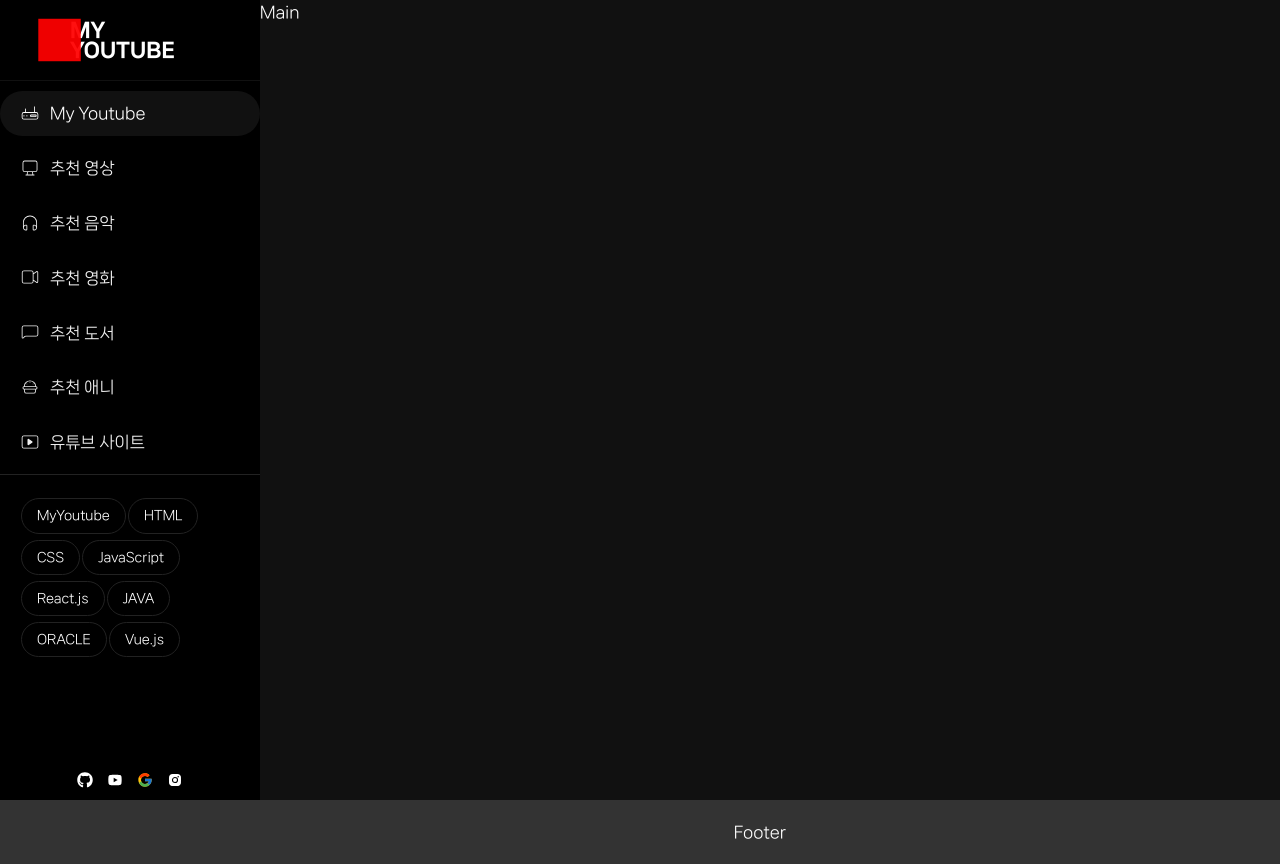
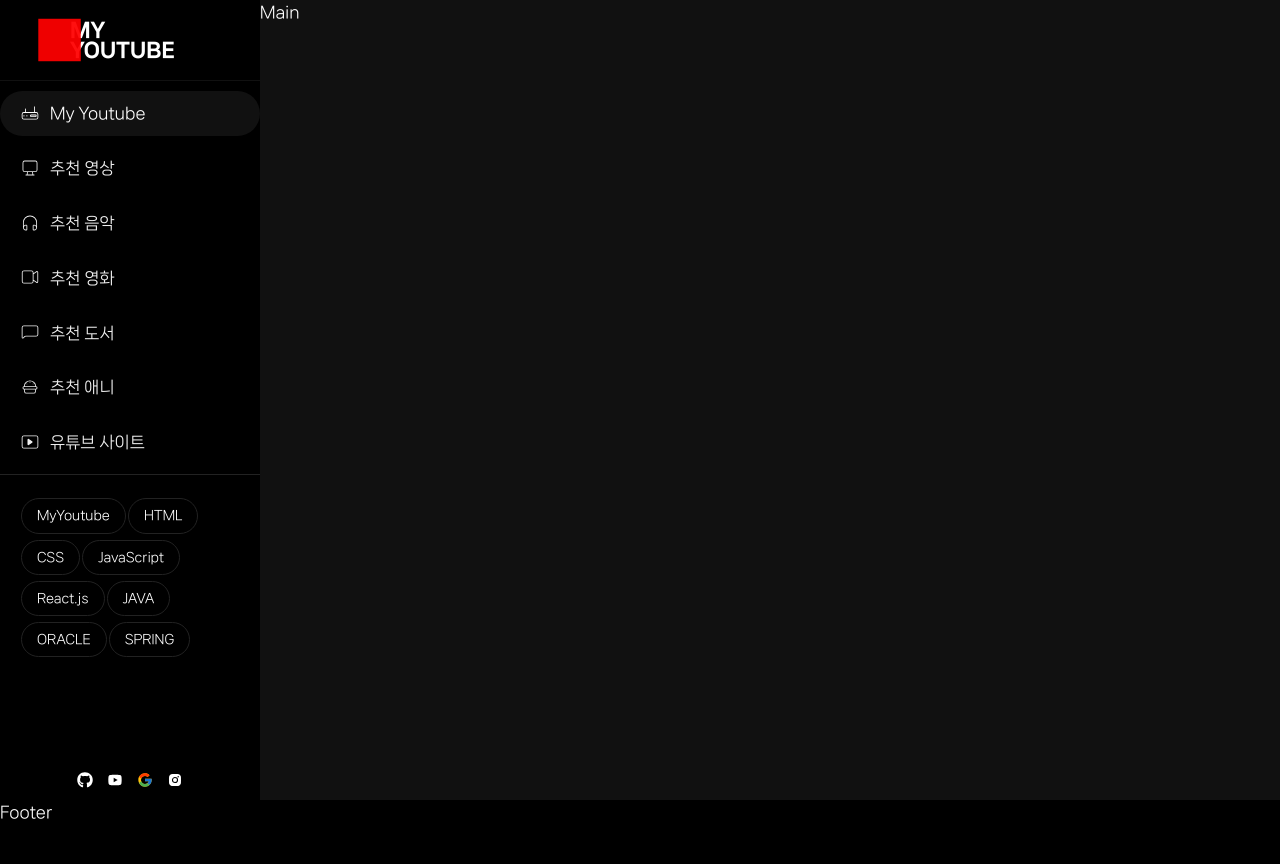
Before and after one commit to kidream13/webs-youtube, a React (Create React App) app: page / in a window 1280 px wide. After the commit the page ends 824 px from the top, so only its background shows below. Built offline with nearby package versions, Linux system fonts and the light colour scheme.

Commit message:
헤더영역데이터작업

```diff
--- /dev/null
+++ b/src/components/header/Logo.jsx
@@ -0,0 +1,15 @@
+import React from 'react'
+
+const Logo = () => {
+  return (
+
+      <h1 className='header_logo'>
+        <a href="/">
+          <em aria-hidden='true'></em>
+          <span>my<br/>youtube</span>
+        </a>
+      </h1>
+  )
+}
+
+export default Logo
--- /dev/null
+++ b/src/components/header/Menu.jsx
@@ -0,0 +1,34 @@
+import React from 'react'
+import { headerMenus, searchKeyword } from '../../data/header'
+import { Link, useLocation } from 'react-router-dom'
+
+const Menu = () => {
+
+    const location = useLocation();
+
+  return (
+      <nav className='header_menu'>
+    <ul className='menu'>
+        {headerMenus.map((menu, key) =>(
+        <li key={key} className={location.pathname === menu.src ? 'active' : ''}>
+            <Link to={menu.src}>
+                {menu.icon}
+                {menu.title}
+            </Link>
+        </li>
+        ))}
+    </ul>
+    <ul className='keyword'>
+        {searchKeyword.map((keyword, key)=>(
+        <li key={key} className={location.pathname === keyword.src ? 'active' : ''}>
+        <Link to={keyword.src}>
+        {keyword.title}
+        </Link>
+        </li>
+        ))}
+    </ul>
+    </nav>
+  )
+}
+
+export default Menu
--- /dev/null
+++ b/src/components/header/Sns.jsx
@@ -0,0 +1,26 @@
+import React from 'react'
+import {snsLink} from '../../data/header'
+
+
+const Sns = () => {
+  return (
+
+    <div className='header_sns'>
+    <ul>
+        {snsLink.map((sns, key)=>(
+        <li key={key} >
+            <a href={sns.url}
+            target='_blank'
+            rel="noopener noreferrer">
+            <span>{sns.icon}</span>
+            </a>
+        </li>
+        ))}
+
+    </ul>
+</div>
+
+  )
+}
+
+export default Sns
--- a/src/components/section/Footer.jsx
+++ b/src/components/section/Footer.jsx
@@ -2,9 +2,7 @@
 
 const Footer = () => {
   return (
-    <footer id='footer' role='contentinfo'>
-      Footer
-      </footer>
+    <div>Footer</div>
   )
 }
 
--- a/src/components/section/Header.jsx
+++ b/src/components/section/Header.jsx
@@ -1,97 +1,20 @@
 import React from 'react'
 
-import { CiRouter, CiMonitor, CiHeadphones,CiVideoOn,CiChat1, CiBurger, CiYoutube, } from "react-icons/ci";
-import { BiLogoInstagramAlt } from "react-icons/bi";
-import { FcGoogle } from "react-icons/fc";
-import { RiYoutubeFill } from "react-icons/ri";
-import { FaGithub } from "react-icons/fa";
+import Logo from '../header/Logo';
+import Menu from '../header/Menu';
+import Sns from '../header/Sns';
 
 
 const Header = () => {
+
+
   return (
     <header id='header' role='banner'>
-      <h1 className='header_logo'>
-        <a href="/">
-          <em aria-hidden='true'></em>
-          <span>my<br/>youtube</span>
-        </a>
-      </h1>
-      <nav className='header_menu'>
-        <ul className='menu'>
-          <li className='active'>
-            <a href='/'><CiRouter />My Youtube</a>
-          </li>
-          <li>
-            <a href='/today'><CiMonitor />
-            추천 영상</a>
-          </li>
-          <li>
-            <a href='/music'><CiHeadphones />추천 음악</a>
-          </li>
-          <li>
-            <a href='/movie'><CiVideoOn />추천 영화</a>
-          </li>
-          <li>
-            <a href='/book'><CiChat1 />추천 도서</a>
-          </li>
-          <li>
-            <a href='/anime'><CiBurger />추천 애니</a>
-          </li>
-          <li>
-            <a href='/youtube'><CiYoutube />유튜브 사이트</a>
-          </li>
-        </ul>
-        <ul className='keyword'>
-          <li>
-            <a href="/youtube">MyYoutube</a>
-          </li>
-          <li>
-            <a href="/search/html">HTML</a>
-          </li>
-          <li>
-            <a href="/search/css">CSS</a>
-          </li>
-          <li>
-            <a href="/search/javascript">JavaScript</a>
-          </li>
-          <li>
-            <a href="/search/react.js">React.js</a>
-          </li>
-          <li>
-            <a href="/search/java">JAVA</a>
-          </li>
-          <li>
-            <a href="/search/oracle">ORACLE</a>
-          </li>
-          <li>
-            <a href="/search/vue.js">Vue.js</a>
-          </li>
-        </ul>
-      </nav>
-      <div className='header_sns'>
-      <ul>
-        <li>
-          <a href="https://github.com">
-          <FaGithub />
-          </a>
-        </li>
-        <li>
-          <a href="https://youtube.com">
-          <RiYoutubeFill />
-          </a>
-        </li>
-        <li>
-          <a href="https://google.com">
-          <FcGoogle />
-          </a>
-        </li>
-        <li>
-          <a href="https://instagram.com">
-          <BiLogoInstagramAlt />
-          </a>
-        </li>
-      </ul>
-      </div>
+    <Logo/>
+    <Menu/>
+    <Sns/>
+
+
     </header>
   )
 }
--- /dev/null
+++ b/src/data/header.js
@@ -0,0 +1,104 @@
+import { CiRouter, CiMonitor, CiHeadphones,CiVideoOn,CiChat1, CiBurger, CiYoutube, } from "react-icons/ci";
+import { BiLogoInstagramAlt } from "react-icons/bi";
+import { FcGoogle } from "react-icons/fc";
+import { RiYoutubeFill } from "react-icons/ri";
+import { FaGithub } from "react-icons/fa";
+
+
+
+export const headerMenus =[
+    {
+        title: "My Youtube",
+        icon: <CiRouter />,
+        src: "/"
+    },
+    {
+        title: "추천 영상",
+        icon: <CiMonitor />,
+        src: "/today"
+    },
+    {
+        title: "추천 음악",
+        icon: <CiHeadphones />,
+        src: "/music"
+    },
+    {
+        title: "추천 영화",
+        icon: <CiVideoOn />,
+        src: "/movie"
+    },
+    {
+        title: "추천 도서",
+        icon: <CiChat1 />,
+        src: "/book"
+    },
+    {
+        title: "추천 애니",
+        icon: <CiBurger />,
+        src: "/anime"
+    },
+    {
+        title: "유튜브 사이트",
+        icon: <CiYoutube />,
+        src: "/youtube"
+    },
+];
+
+export const searchKeyword =[
+    {
+        title: "MyYoutube",
+        src: "/youtube",
+    },
+    {
+        title: "HTML",
+        src: "/serach/html",
+    },
+    {
+        title: "CSS",
+        src: "/search/css",
+    },
+    {
+        title: "JavaScript",
+        src: "/Search/javascript",
+    },
+    {
+        title: "React.js",
+        src: "/search/react.js",
+    },
+    {
+        title: "JAVA",
+        src: "/search/java",
+    },
+    {
+        title: "ORACLE",
+        src: "/search/oracle",
+    },
+    {
+        title: "SPRING",
+        src: "/search/spring",
+    }
+];
+
+
+export const snsLink = [
+    {
+        title: "github",
+        url: "https://github.com",
+        icon: <FaGithub />
+    },
+    {
+        title: "youtube",
+        url: "https://youtube.com",
+        icon: <RiYoutubeFill />
+    },
+    {
+        title: "github",
+        url: "https://google.com",
+        icon: <FcGoogle />
+    },
+    {
+        title: "instagram",
+        url: "https://instagram.com",
+        icon: <BiLogoInstagramAlt />
+    }
+]
```
